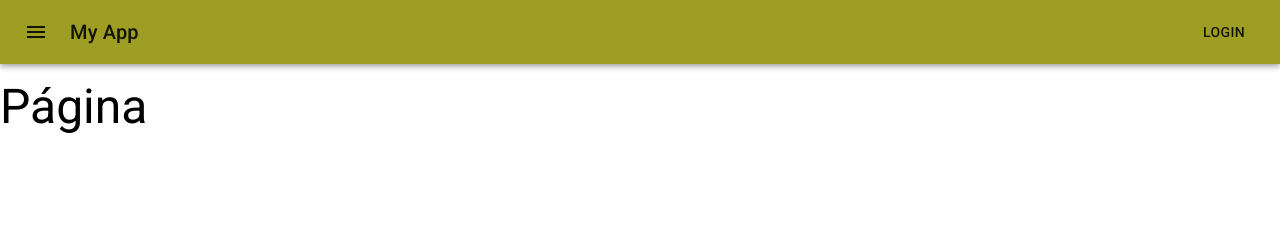
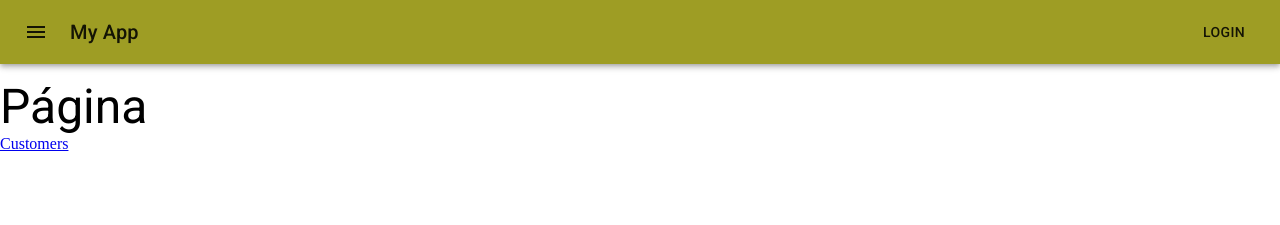
Before and after one commit to kaiofsca/my_app, a React (Create React App) app: page / in a window 1280 px wide. Shown: the top 225 px of the page. Built offline with nearby package versions, Linux system fonts and the light colour scheme.

Commit message:
ainda tentando resolver o bug

```diff
--- a/src/pages/Customers.js
+++ b/src/pages/Customers.js
@@ -3,6 +3,7 @@ import { useState, useEffect } from 'react'
 import { makeStyles } from '@material-ui/core/styles';
 import axios from 'axios'
 import Grid from '@material-ui/core/Grid';
+import { Link } from 'react-router-dom'
 
 import CustomersCard from '../components/CustomerCard'
 
@@ -36,7 +37,8 @@ export default function Customers() {
     // XL = EXTRA LARGE
 
   return (
-
+    <>
+        <Link to="/customers">Customers</Link>
         <Grid container>  {/* Essa propriedade "container" é um boleano true */}
             {
                 customers.map(item => (
@@ -52,6 +54,7 @@ export default function Customers() {
                 ))
             }
         </Grid>
+    </>
 
   )
 }
--- a/src/pages/Home.js
+++ b/src/pages/Home.js
@@ -1,9 +1,11 @@
 import React from 'react'
+import { Link } from 'react-router-dom'
 
 
 export default function Home() {
   return (
     <>
+    <Link to="/customers">Customers</Link>
     </>
   )
 }
```
Also changed, not shown: 1 other file (tests, documents, lock files or other folders).
